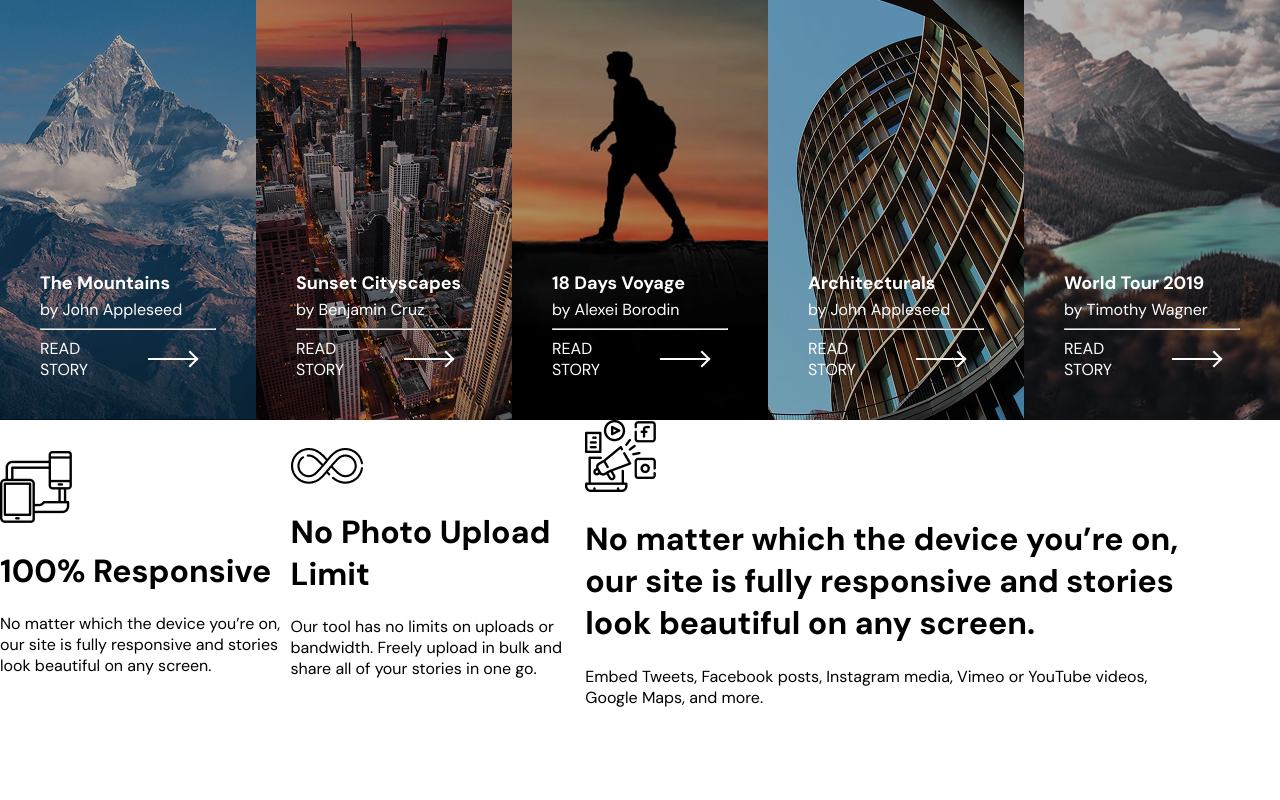
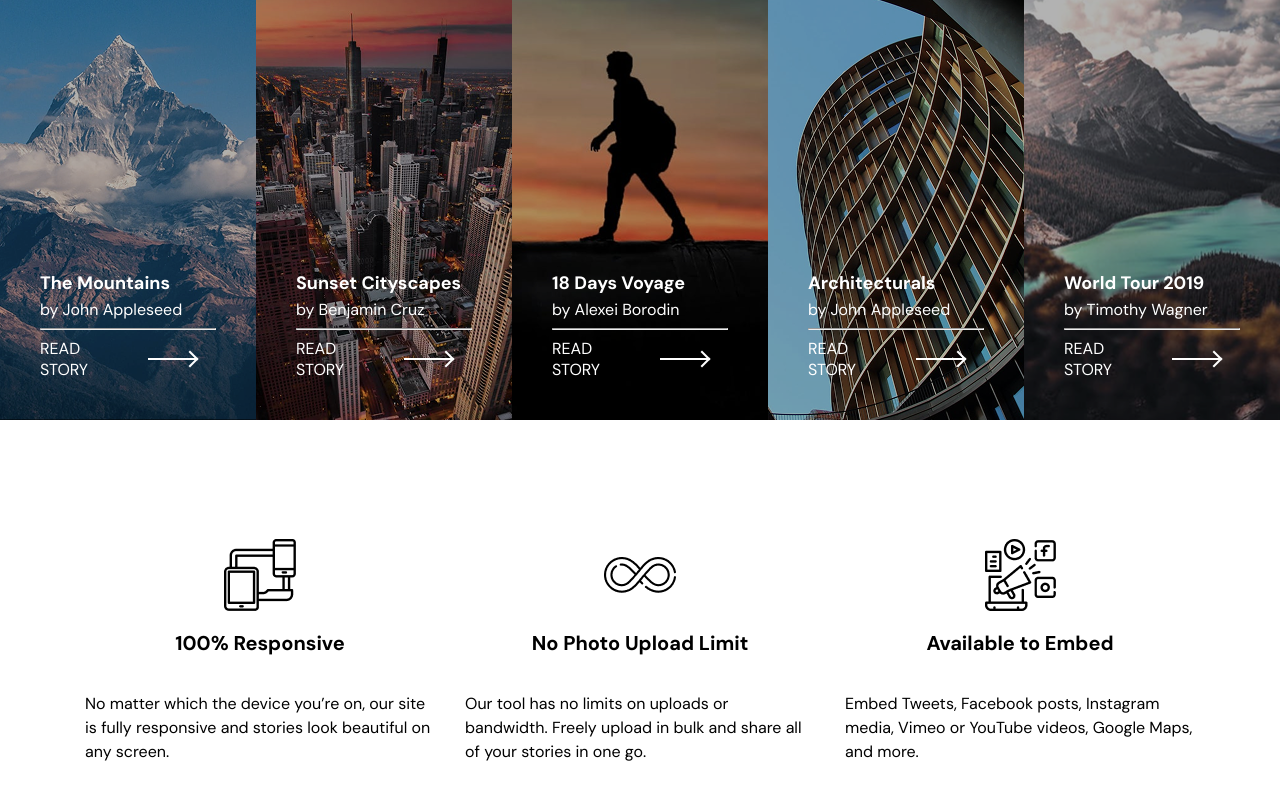
Before and after one commit to Lanssii/photosnap-website-react, a React (Vite) app: page / in a window 1280 px wide. Shown: the part 2157-2957 px from the top of the page. Before the commit the page ends 2881 px from the top, so only its background shows below. Built offline with nearby package versions, Linux system fonts and the light colour scheme.

Commit message:
feat: write styles for info-card

```diff
--- a/src/components/InfoCard/InfoCard.css
+++ b/src/components/InfoCard/InfoCard.css
@@ -0,0 +1,24 @@
+.info-card {
+  width: 100%;
+  max-width: 350px;
+  display: flex;
+  flex-direction: column;
+  justify-content: center;
+  align-items: center;
+}
+.info-card h3 {
+  font-size: 20px;
+  font-weight: bold;
+}
+.info-card p {
+  line-height: 1.5;
+}
+
+.image-container {
+  width: 70px;
+  height: 70px;
+  display: flex;
+  justify-content: center;
+  align-items: center;
+  object-fit: contain;
+}
--- a/src/components/InfoCard/InfoCard.jsx
+++ b/src/components/InfoCard/InfoCard.jsx
@@ -3,8 +3,10 @@ function InfoCard({ image, title, para }) {
   return (
     <>
       <div className="info-card">
-        <img src={image} alt="info-icon" />
-        <h1>{title}</h1>
+        <div className="image-container">
+          <img src={image} alt="info-icon" />
+        </div>
+        <h3>{title}</h3>
         <p>{para}</p>
       </div>
     </>
--- a/src/components/InfoSection/InfoSection.css
+++ b/src/components/InfoSection/InfoSection.css
@@ -3,5 +3,6 @@
   justify-content: center;
   align-items: center;
   width: 100%;
-  max-width: 1200px;
+  margin: 120px auto;
+  gap: 30px;
 }
--- a/src/components/InfoSection/InfoSection.jsx
+++ b/src/components/InfoSection/InfoSection.jsx
@@ -8,7 +8,7 @@ import InfoCard3 from "../../assets/Info-card-icon3.png";
 function InfoSection() {
   return (
     <>
-      <div className="info-cards">
+      <section className="info-cards">
         <InfoCard
           image={InfoCard1}
           title="100% Responsive"
@@ -21,10 +21,10 @@ function InfoSection() {
         />
         <InfoCard
           image={InfoCard3}
-          title="No matter which the device you’re on, our site is fully responsive and stories look beautiful on any screen."
-          para="Embed Tweets, Facebook posts, Instagram media, Vimeo or YouTube videos, Google Maps, and more."
+          title="Available to Embed"
+          para="Embed Tweets, Facebook posts, Instagram media, Vimeo or YouTube videos, Google Maps, and more. "
         />
-      </div>
+      </section>
     </>
   );
 }
```
